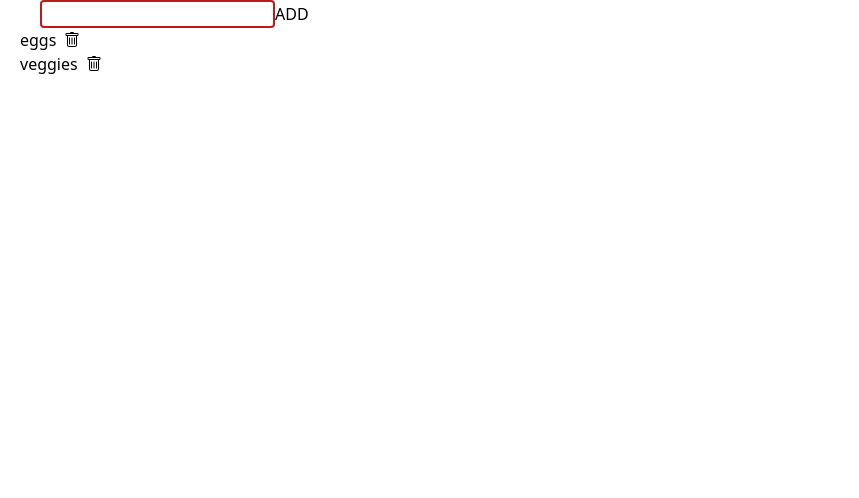
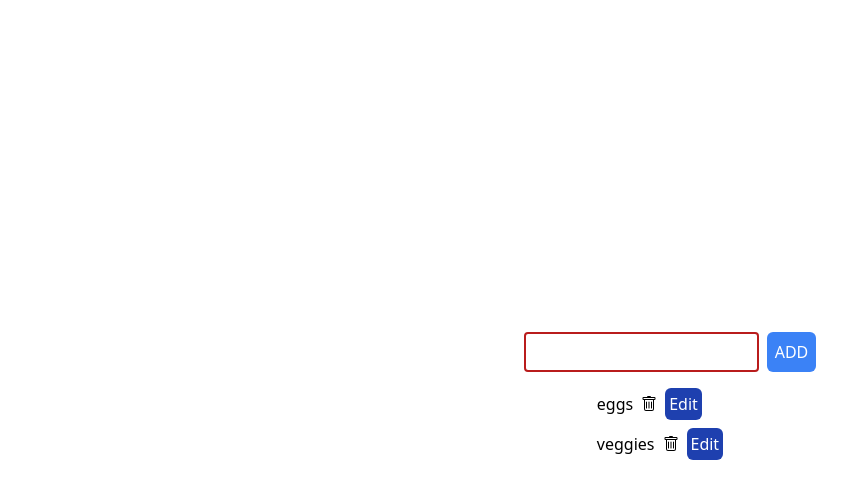
Before and after one commit to Zzohra/loginpage, a React (Vite) app: page / in a window 1280 px wide. Shown: the top 498 px of the page, without its empty margins (0-859 px from the left). Built offline with nearby package versions, Linux system fonts and the light colour scheme.

Commit message:
edit-feature

```diff
--- a/src/components/Fav.jsx
+++ b/src/components/Fav.jsx
@@ -6,7 +6,12 @@ export default function Fav(props){
   // arr.push(5)
   // console.log("this is after pushing",arr)
    const [input, setInput]=useState('')
+
+   const [editId,setEditId]=useState()
    const [testInput,setTestUnput]=useState('')
+   const cuto=[1,2,3,4,6,7,8,9]
+
+  console.log( cuto[cuto.length-1])
    const [items,setItems]=useState([
     {
       name:'eggs',
@@ -18,36 +23,44 @@ export default function Fav(props){
     }
    ])
 
-   const newId = items.length > 0 ? items[items.length - 1].id+1 : 1;
 
-const newItem={
-  id:newId,
-  name:input
-}
+
 
    function adder(){
-    setItems([...items, newItem])
+    const newId = items?.length > 0 ? items[items.length - 1].id+1 : 1;
+
+    setItems([...items,{name:input,id:newId}])
 
     setInput('')
    }
-
 function deleter(id){
   setItems((prevItems) => prevItems.filter((item) => item.id !== id));
 }
+//.map()  return an array, it can onli be used on an array
+//.filter() return an array too, and it can also be onli used on an array
 
   return(
     <>
 
-    <div className="ml-5">
+    <div className="ml-5 h-screen w-screen flex flex-col gap-4 items-center justify-center">
+<div className="flex gap-2">
 <input value={input} type="text" className="border-2 border-red-700 ml-5 rounded"
  onChange={(e)=>{setInput(e.target.value)}} />
 {/* <textarea value={} className="border-2 border-black"></textarea> */}
-<button onClick={adder} >ADD</button>
+<button className="text-white bg-blue-500 p-2 rounded-md" onClick={adder} >ADD</button>
+</div>
 
 <ul>
-  {items.map((item)=>{ return(
-<li className="flex gap-2 cursor-pointer  items-center" key={item.id}>
-  {item.name} <button onClick={()=>deleter(item.id)}><BsTrash/></button>
+  {items?.map((item)=>{ return(
+<li className="flex gap-2 cursor-pointer mb-2 items-center" key={item.id}>
+  {(editId===item.id) ? <input className="border-2 border-black" type="text" />: <div>{item.name} </div>}
+  <button onClick={()=>deleter(item.id)}><BsTrash/></button>
+  <button
+  onClick={()=>{
+    setEditId(item.id)
+  }}
+  className="p-1 bg-blue-800 rounded-md text-white">Edit</button>
+{(editId===item.id) && <button onClick={()=>setEditId('ameer')} className="p-1 bg-red-600 text-white rounded-md">Done</button>}
 </li>
   )})}
 </ul>
```
